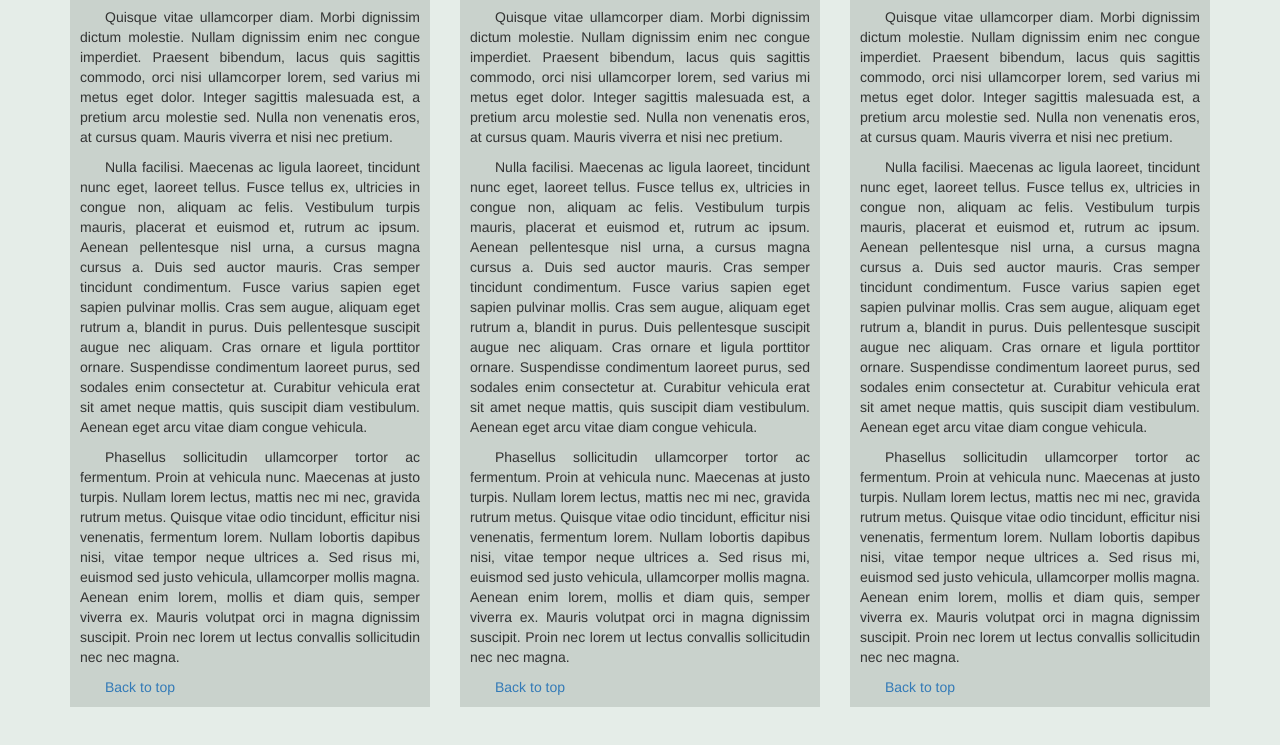
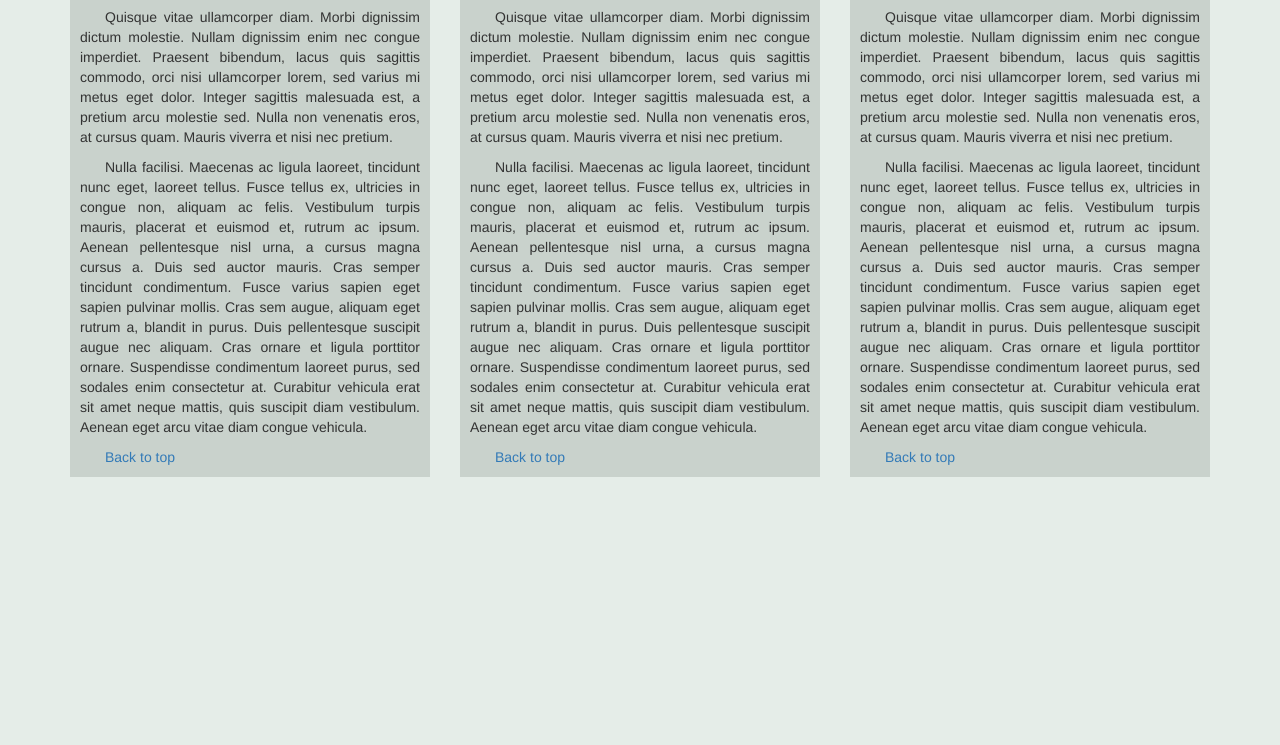
Before and after one commit to rbaladron/coursera-web-developers, a plain HTML site: page module-3-solution/index.html in a window 1280 px wide. Shown: the part 481-1226 px from the top of the page. After the commit the page ends 998 px from the top, so only its background shows below. Drawn offline with nearby package versions, Linux system fonts and the light colour scheme.

Commit message:
Ajuste del lorem ipsum

```diff
--- a/module-3-solution/index.html
+++ b/module-3-solution/index.html
@@ -69,9 +69,6 @@
             cursus magna cursus a. Duis sed auctor mauris. Cras semper tincidunt condimentum. Fusce varius sapien eget sapien pulvinar mollis. Cras sem augue, aliquam eget rutrum a, blandit in purus. Duis pellentesque suscipit augue nec aliquam. Cras
             ornare et ligula porttitor ornare. Suspendisse condimentum laoreet purus, sed sodales enim consectetur at. Curabitur vehicula erat sit amet neque mattis, quis suscipit diam vestibulum. Aenean eget arcu vitae diam congue vehicula.</p>
 
-          <p>Phasellus sollicitudin ullamcorper tortor ac fermentum. Proin at vehicula nunc. Maecenas at justo turpis. Nullam lorem lectus, mattis nec mi nec, gravida rutrum metus. Quisque vitae odio tincidunt, efficitur nisi venenatis, fermentum lorem.
-            Nullam lobortis dapibus nisi, vitae tempor neque ultrices a. Sed risus mi, euismod sed justo vehicula, ullamcorper mollis magna. Aenean enim lorem, mollis et diam quis, semper viverra ex. Mauris volutpat orci in magna dignissim suscipit. Proin
-            nec lorem ut lectus convallis sollicitudin nec nec magna.</p>
           <div>
             <a class="enlace" href="#header">Back to top</a>
           </div>
@@ -91,9 +88,6 @@
             cursus magna cursus a. Duis sed auctor mauris. Cras semper tincidunt condimentum. Fusce varius sapien eget sapien pulvinar mollis. Cras sem augue, aliquam eget rutrum a, blandit in purus. Duis pellentesque suscipit augue nec aliquam. Cras
             ornare et ligula porttitor ornare. Suspendisse condimentum laoreet purus, sed sodales enim consectetur at. Curabitur vehicula erat sit amet neque mattis, quis suscipit diam vestibulum. Aenean eget arcu vitae diam congue vehicula.</p>
 
-          <p>Phasellus sollicitudin ullamcorper tortor ac fermentum. Proin at vehicula nunc. Maecenas at justo turpis. Nullam lorem lectus, mattis nec mi nec, gravida rutrum metus. Quisque vitae odio tincidunt, efficitur nisi venenatis, fermentum lorem.
-            Nullam lobortis dapibus nisi, vitae tempor neque ultrices a. Sed risus mi, euismod sed justo vehicula, ullamcorper mollis magna. Aenean enim lorem, mollis et diam quis, semper viverra ex. Mauris volutpat orci in magna dignissim suscipit. Proin
-            nec lorem ut lectus convallis sollicitudin nec nec magna.</p>
           <div>
             <a class="enlace" href="#header">Back to top</a>
           </div>
@@ -113,9 +107,6 @@
             cursus magna cursus a. Duis sed auctor mauris. Cras semper tincidunt condimentum. Fusce varius sapien eget sapien pulvinar mollis. Cras sem augue, aliquam eget rutrum a, blandit in purus. Duis pellentesque suscipit augue nec aliquam. Cras
             ornare et ligula porttitor ornare. Suspendisse condimentum laoreet purus, sed sodales enim consectetur at. Curabitur vehicula erat sit amet neque mattis, quis suscipit diam vestibulum. Aenean eget arcu vitae diam congue vehicula.</p>
 
-          <p>Phasellus sollicitudin ullamcorper tortor ac fermentum. Proin at vehicula nunc. Maecenas at justo turpis. Nullam lorem lectus, mattis nec mi nec, gravida rutrum metus. Quisque vitae odio tincidunt, efficitur nisi venenatis, fermentum lorem.
-            Nullam lobortis dapibus nisi, vitae tempor neque ultrices a. Sed risus mi, euismod sed justo vehicula, ullamcorper mollis magna. Aenean enim lorem, mollis et diam quis, semper viverra ex. Mauris volutpat orci in magna dignissim suscipit. Proin
-            nec lorem ut lectus convallis sollicitudin nec nec magna.</p>
           <div>
             <a class="enlace" href="#header">Back to top</a>
           </div>
```
